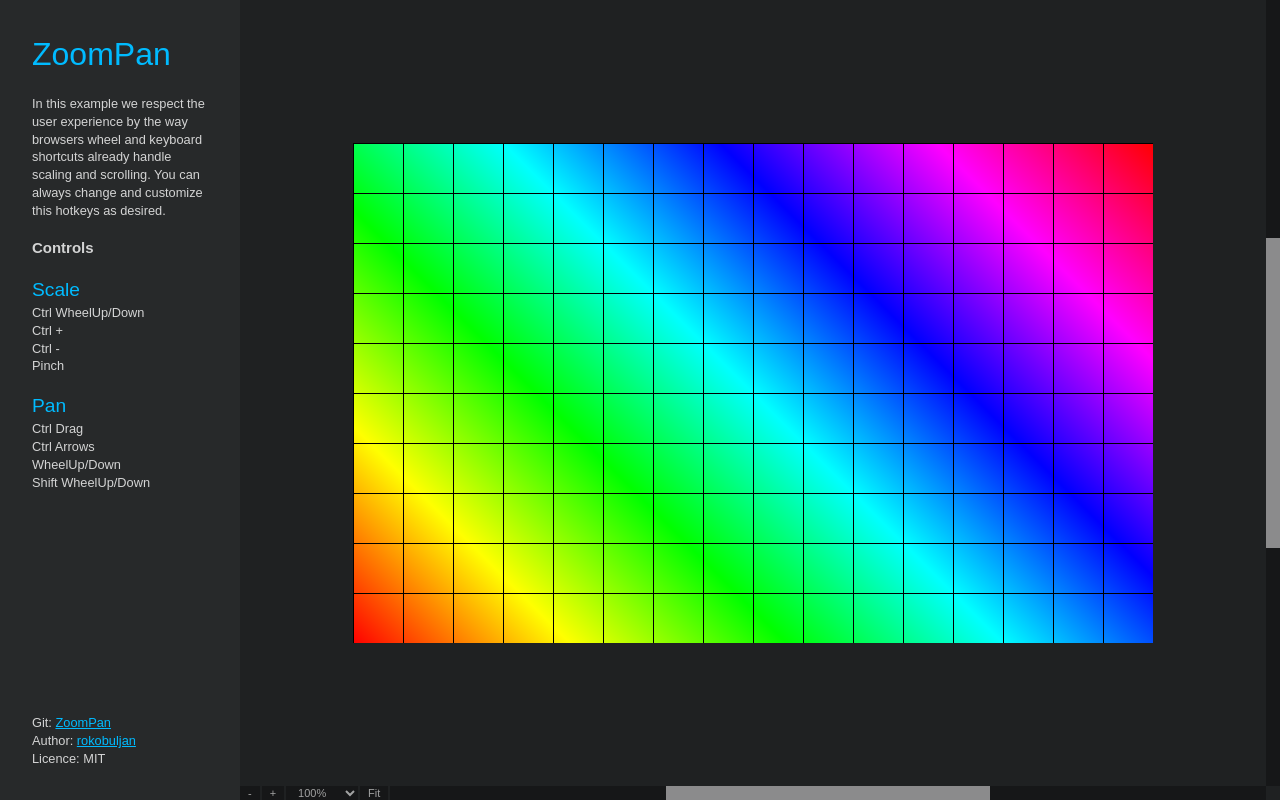
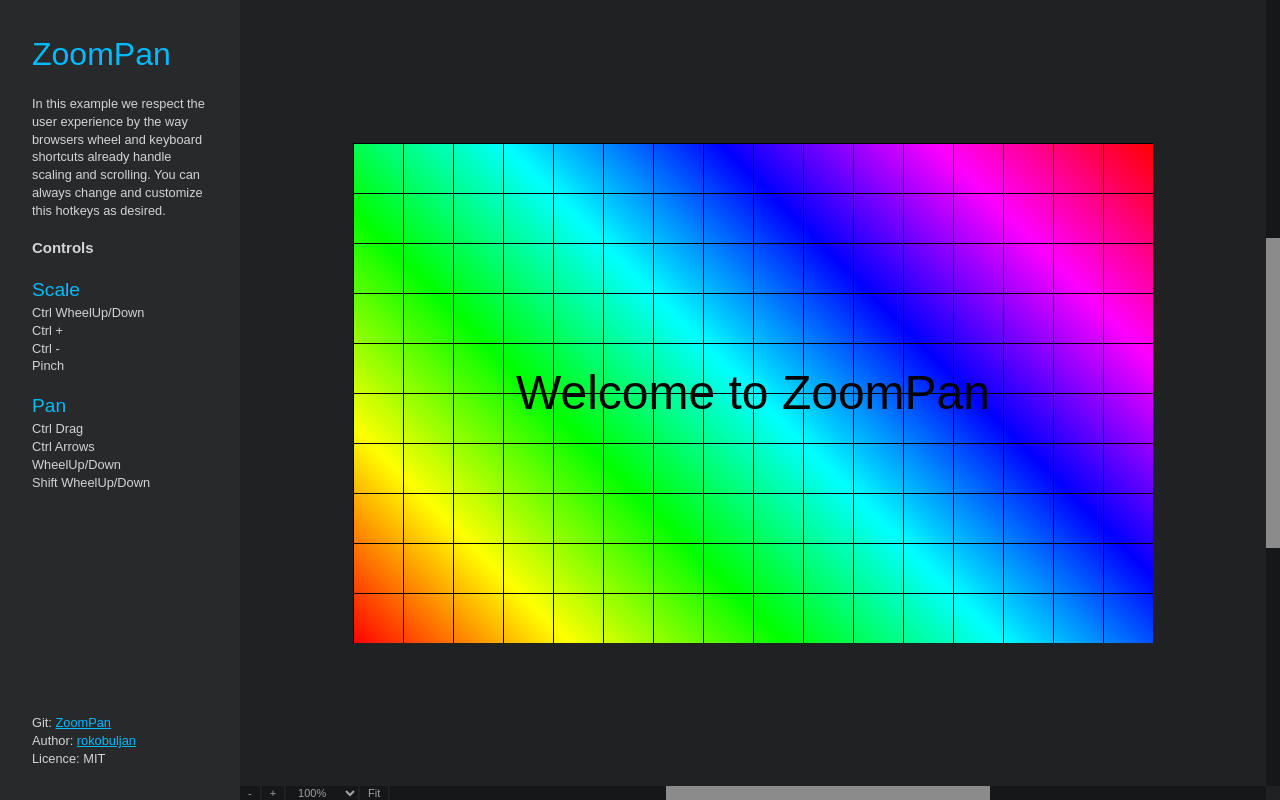
Before and after one commit to rokobuljan/zoompan, a website: page example/index.html in a window 1280 px wide. Drawn offline with Linux system fonts and the light colour scheme.

Commit message:
imp: remove static needed elements. add: optional scrollbars. edit: readme and example

```diff
--- a/example/index.html
+++ b/example/index.html
@@ -91,6 +91,11 @@
         }
 
         .zoompan .zoompan-canvas {
+            display: flex;
+            align-items: center;
+            justify-content: center;
+            color: #000;
+            font-size: 3rem;
             background-size: 50px 50px, 50px 50px, cover;
             background-image:
                 linear-gradient(to right, black 1px, transparent 1px),
@@ -151,19 +156,6 @@
 
     <main>
         <div id="myEditor">
-
-            <div class="zoompan-viewport">
-                <div class="zoompan-canvas"></div>
-            </div>
-
-            <div class="zoompan-track-x">
-                <div class="zoompan-thumb-x"></div>
-            </div>
-
-            <div class="zoompan-track-y">
-                <div class="zoompan-thumb-y"></div>
-            </div>
-
             <div id="controls">
                 <button id="zoomOut">-</button>
                 <button id="zoomIn">+</button>
@@ -204,9 +196,9 @@
             height: 500,
             canDrag: false, // We want to use "Ctrl" key to drag-pan (See below)
             onInit() {
-                setSelectOptionText(this.scale);
+                this.elCanvas.textContent = "Welcome to ZoomPan";
             },
-            onScale() {
+            onChange() {
                 setSelectOptionText(this.scale);
             }
         });
--- a/zoompan.css
+++ b/zoompan.css
@@ -4,16 +4,12 @@
  * Basic template styles:
  */
 
-:root {
-    --scrollHeight: 14px;
-}
-
 .zoompan-viewport {
     position: relative;
     display: flex;
     overflow: hidden;
-    width: calc(100% - var(--scrollHeight));
-    height: calc(100% - var(--scrollHeight));
+    width: calc(100% - var(--scrollbarsWidth) * 1px);
+    height: calc(100% - var(--scrollbarsWidth) * 1px);
     align-items: center;
     justify-content: center;
     touch-action: none;
@@ -29,8 +25,8 @@
     position: absolute;
     bottom: 0;
     left: 0;
-    right: var(--scrollHeight);
-    height: var(--scrollHeight);
+    right: calc(var(--scrollbarsWidth) * 1px);
+    height: calc(var(--scrollbarsWidth) * 1px);
     background: rgba(0, 0, 0, 0.3);
     touch-action: none;
 }
@@ -39,8 +35,8 @@
     position: absolute;
     top: 0;
     right: 0;
-    width: var(--scrollHeight);
-    bottom: var(--scrollHeight);
+    width: calc(var(--scrollbarsWidth) * 1px);
+    bottom: calc(var(--scrollbarsWidth) * 1px);
     background: rgba(0, 0, 0, 0.3);
     touch-action: none;
 }
--- a/zoompan.js
+++ b/zoompan.js
@@ -1,6 +1,7 @@
 // Helper functions
 
 const el = (sel, par) => (par || document).querySelector(sel);
+const elNew = (tag, prop) => Object.assign(document.createElement(tag), prop);
 const clamp = (val, min, max) => Math.min(Math.max(val, min), max);
 const noop = () => { };
 const pointsDistance = (x1, x2, y1, y2) => Math.hypot(x2 - x1, y2 - y1);
@@ -51,23 +52,20 @@ class ZoomPan {
                 fitOnInit: true,
                 canDrag: true,
                 canPinch: true,
+                scrollbars: true,
+                scrollbarsWidth: 14, // px
                 onPan: noop,
                 onPanStart: noop,
                 onPanEnd: noop,
                 onScale: noop,
                 onInit: noop,
+                onChange: noop,
             },
             // User options:
             options,
             // Overrides:
             {
                 elParent: typeof selector === "string" ? el(selector) : selector,
-                elViewport: el(".zoompan-viewport", this.elParent),
-                elCanvas: el(".zoompan-canvas", this.elParent),
-                elTrackX: el(".zoompan-track-x", this.elParent),
-                elThumbX: el(".zoompan-thumb-x", this.elParent),
-                elTrackY: el(".zoompan-track-y", this.elParent),
-                elThumbY: el(".zoompan-thumb-y", this.elParent),
                 pinchDistance: 0, // Distance between two pointers
                 isDrag: false,
                 isPinch: false,
@@ -82,6 +80,63 @@ class ZoomPan {
      */
     init() {
         this.elParent.classList.add("zoompan");
+        this.elParent.style.setProperty("--scrollbarsWidth", this.scrollbars ? this.scrollbarsWidth : 0);
+
+        // Create DIV elements viewport and canvas
+        this.elViewport = elNew("div", { className: "zoompan-viewport" });
+        this.elCanvas = elNew("div", { className: "zoompan-canvas" });
+        this.elViewport.append(this.elCanvas);
+        this.elParent.prepend(this.elViewport);
+
+        // Create scrollbars
+
+        if (this.scrollbars) {
+
+            this.elTrackX = elNew("div", { className: "zoompan-track zoompan-track-x" });
+            this.elThumbX = elNew("div", { className: "zoompan-thumb zoompan-thumb-x" });
+            this.elTrackY = elNew("div", { className: "zoompan-track zoompan-track-y" });
+            this.elThumbY = elNew("div", { className: "zoompan-thumb zoompan-thumb-y" });
+
+            this.elTrackX.append(this.elThumbX);
+            this.elTrackY.append(this.elThumbY);
+
+            this.elParent.prepend(this.elTrackX);
+            this.elParent.prepend(this.elTrackY);
+
+            // Horizontal scrollbar track drag:
+            dragHandler(this.elTrackX, {
+                onDown: () => {
+                    this.isDrag = true;
+                    this.onPanStart();
+                },
+                onUp: () => {
+                    this.isDrag = false;
+                    this.onPanEnd();
+                },
+                onMove: (ev) => {
+                    const area = this.getArea();
+                    this.panTo(this.offsetX - (area.width / this.elTrackX.offsetWidth) * ev.movementX, this.offsetY);
+                }
+            });
+
+            // Vertical scrollbar track drag:
+            dragHandler(this.elTrackY, {
+                onDown: () => {
+                    this.isDrag = true;
+                    this.onPanStart();
+                },
+                onUp: () => {
+                    this.isDrag = false;
+                    this.onPanEnd();
+                },
+                onMove: (ev) => {
+                    const area = this.getArea();
+                    this.panTo(this.offsetX, this.offsetY - (area.height / this.elTrackY.offsetHeight) * ev.movementY);
+                }
+            });
+        }
+
+
 
         // Apply width height to canvas...
         this.resize();
@@ -191,38 +246,6 @@ class ZoomPan {
 
         this.elViewport.addEventListener("pointerdown", onStart, { passive: false });
 
-        // Horizontal scrollbar track drag:
-        dragHandler(this.elTrackX, {
-            onDown: () => {
-                this.isDrag = true;
-                this.onPanStart();
-            },
-            onUp: () => {
-                this.isDrag = false;
-                this.onPanEnd();
-            },
-            onMove: (ev) => {
-                const area = this.getArea();
-                this.panTo(this.offsetX - (area.width / this.elTrackX.offsetWidth) * ev.movementX, this.offsetY);
-            }
-        });
-
-        // Vertical scrollbar track drag:
-        dragHandler(this.elTrackY, {
-            onDown: () => {
-                this.isDrag = true;
-                this.onPanStart();
-            },
-            onUp: () => {
-                this.isDrag = false;
-                this.onPanEnd();
-            },
-            onMove: (ev) => {
-                const area = this.getArea();
-                this.panTo(this.offsetX, this.offsetY - (area.height / this.elTrackY.offsetHeight) * ev.movementY);
-            }
-        });
-
         // Fix pan on browser resize
         addEventListener("resize", () => {
             this.panTo(this.offsetX, this.offsetY);
@@ -230,6 +253,7 @@ class ZoomPan {
 
         // Emit init is done:
         this.onInit();
+        this.onChange();
 
         return this;
     }
@@ -338,8 +362,12 @@ class ZoomPan {
     /**
      * Repaint scrollbars.
      * Use after the canvas changes position or scales.
+     * @return {this} instance
      */
     updateScrollbars() {
+        // Ignore if scrollbars are not used
+        if (!this.scrollbars) return this;
+
         const vpt = this.getViewport();
         const cvs = this.getCanvas();
         const area = this.getArea();
@@ -497,6 +525,7 @@ class ZoomPan {
         this.elCanvas.style.translate = `${this.offsetX}px ${this.offsetY}px`;
 
         this.updateScrollbars();
+        this.onChange();
 
         return this;
     }
```
Also changed, not shown: readme.md.
